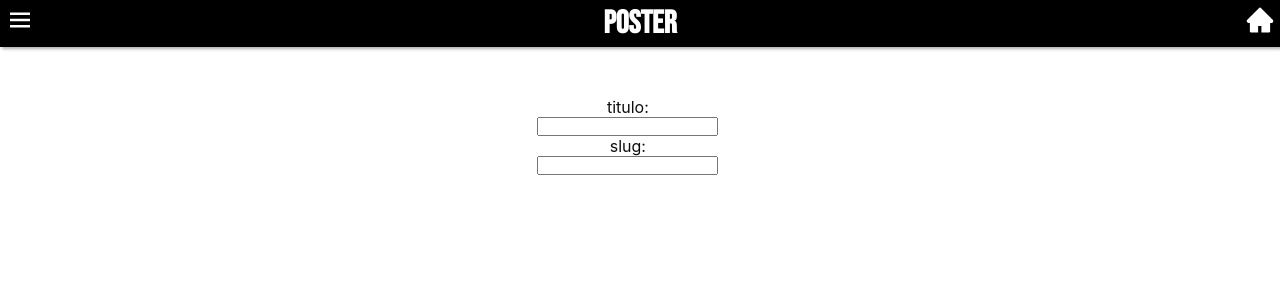
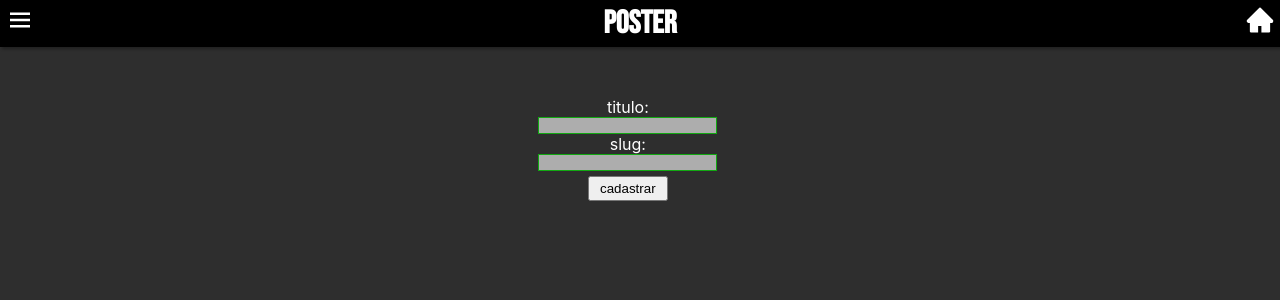
Before and after one commit to Wesley3king/poster, a React (Create React App) app in the folder front-end/: page /#/add in a window 1280 px wide. Shown: the top 300 px of the page. Built offline with nearby package versions, Linux system fonts and the light colour scheme.

Commit message:
ajuste pontual

```diff
--- a/front-end/src/Add.jsx
+++ b/front-end/src/Add.jsx
@@ -1,4 +1,4 @@
-import React from "react";
+import React, { useState } from "react";
 import Barra from "./componentes/Barra";
 import Header from "./componentes/Header";
 import { AiFillHome } from "react-icons/ai";
@@ -7,9 +7,16 @@ import { Link } from "react-router-dom";
 
 export default function Add () {
 
-const send_form = (e) => {
-e.preventDefault();
-}
+    const [titulo, setTitulo] = useState("");
+    const [slug, setSlug] = useState("");
+
+    const send_form = (e) => {
+
+        e.preventDefault();
+
+        console.log(slug,"  -  ",titulo);
+
+    }
     return (
         <div>
             <Barra />
@@ -24,10 +31,11 @@ e.preventDefault();
 
                 <form className="form">
                     <label htmlFor="titulo">titulo: </label>
-                    <input type="text" name="titulo" id="inp" />
+                    <input type="text" name="titulo" id="inp" value={titulo} onChange={(e)=> setTitulo(e.target.value)}/>
 
                     <label htmlFor="titulo">slug: </label>
-                    <input type="text" name="titulo" id="inp" />
+                    <input type="text" name="titulo" id="inp" value={slug} onChange={(e)=> setSlug(e.target.value)}/>
+                    <button className="send" onClick={(e)=> send_form(e)}>cadastrar</button>
                 </form>
             </div>
         </div>
--- a/front-end/src/App.css
+++ b/front-end/src/App.css
@@ -10,6 +10,7 @@
 html{
   width: 98.1vw;
   height: 98.1vh;
+  background-color: rgb(46, 46, 46);
 }
 
 /* header */
@@ -106,10 +107,22 @@ html{
 .form{
   width: 100%;
   position: absolute;
-  color: rgb(14, 14, 14);
+  color: white;
   margin-top: 50px;
   display: flex;
   flex-direction: column;
   align-items: center;
   justify-content: center;
 }
+#inp{
+  border: 1px solid rgb(18, 168, 18);
+  background-color: rgb(173, 173, 173);
+}
+#inp:focus{
+  outline: 0;
+
+}
+.send{
+  margin: 5px;
+  padding: 3px 10px;
+}
```
